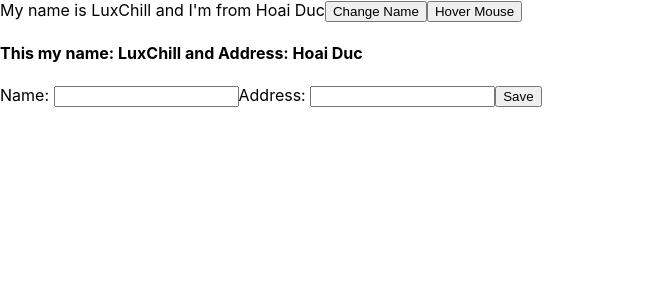
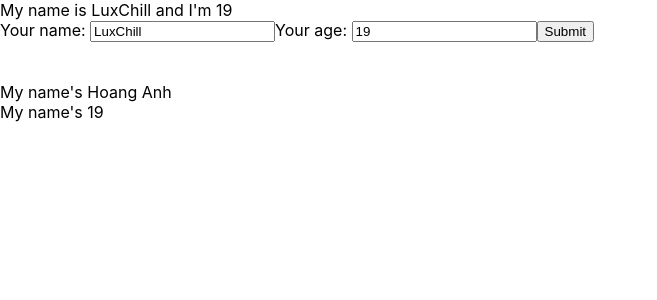
Before and after one commit to anhnhph33991/Doing-Quizz, a React (Create React App) app: page / in a window 1280 px wide. Shown: the top 300 px of the page, without its empty margins (0-657 px from the left). Built offline with nearby package versions, Linux system fonts and the light colour scheme.

Commit message:
Day 3 in react - Props

```diff
--- a/src/App.js
+++ b/src/App.js
@@ -1,11 +1,10 @@
-import logo from "./logo.svg";
+// import logo from "./logo.svg";
 import "./App.css";
-import { useDispatch, useSelector } from "react-redux";
-import { increaseCounter, decreaseCounter } from "./redux/action/counterAction";
+// import { useDispatch, useSelector } from "react-redux";
+// import { increaseCounter, decreaseCounter } from "./redux/action/counterAction";
 
 // Import components =>>> <<<=
 import MyComponents from "./components/MyComponents";
-import Message from "./components/Message";
 
 import React from "react";
 
@@ -14,8 +13,7 @@
   render() {
     return (
       <div>
-        <MyComponents></MyComponents>
-        <Message></Message>
+        <MyComponents/>
       </div>
     );
   }
--- /dev/null
+++ b/src/components/DisplayInfor.jsx
@@ -0,0 +1,17 @@
+import React from "react";
+
+class DisplayInfor extends React.Component {
+    render() {
+
+        const {name, age} = this.props
+
+        return (
+            <div>
+                <div>My name's {name}</div>
+                <div>My name's {age}</div>
+            </div>
+        )
+    }
+}
+
+export default DisplayInfor
--- a/src/components/Message.jsx
+++ /dev/null
@@ -1,33 +0,0 @@
-import { React, useState } from "react";
-
-const Message = () => {
-  const [state, setState] = useState({
-    name: "LuxChill",
-    address: "Hoai Duc",
-    age: 19,
-  });
-
-  const handleState = () => {
-    const name = document.querySelector('input[name="username"]').value;
-    const address = document.querySelector('input[name="address"]').value;
-    setState((state) => ({ ...state, name, address }));
-
-    document.querySelector('input[name="username"]').value = "";
-    document.querySelector('input[name="address"]').value = "";
-  };
-
-  return (
-    <div>
-      <h4>
-        This my name: {state.name} and Address: {state.address}
-      </h4>
-      <label>Name: </label>
-      <input type="text" name="username" />
-      <label>Address: </label>
-      <input type="text" name="address" />
-      <button onClick={handleState}>Save</button>
-    </div>
-  );
-};
-
-export default Message;
--- a/src/components/MyComponents.jsx
+++ b/src/components/MyComponents.jsx
@@ -1,36 +1,15 @@
 import React from "react";
+import UserInfor from "./UserInfor";
+import DisplayInfor from "./DisplayInfor";
+
 class MyComponents extends React.Component {
-
-  state = {
-    name: "LuxChill",
-    address: "Hoai Duc",
-    age: 19,
-  };
-
-  handleClick(event){
-    // console.log("click me success");
-    // console.log(event.target);
-
-    console.log(`My name is ${this.state.name}`)
-
-    this.setState({
-        name: "Hoang Anh",
-        address: "Song Phuong"
-    })
-  }
-
-  handleOnMouse(event){
-    console.log(event.pageX);
-  }
-
   render() {
     return (
-      <div>
-        My name is {this.state.name} and I'm from {this.state.address}
-
-        <button onClick={(event) => {this.handleClick(event)}}>Change Name</button>
-        <button onMouseOver={this.handleOnMouse}>Hover Mouse</button>
-      </div>
+      <>
+        <UserInfor />
+        <br /> <br />
+        <DisplayInfor name={"Hoang Anh"} age={19}/>
+      </>
     );
   }
 }
--- /dev/null
+++ b/src/components/UserInfor.jsx
@@ -0,0 +1,53 @@
+import React from "react";
+
+class UserInfor extends React.Component {
+
+  state = {
+    name: "LuxChill",
+    address: "Hoai Duc",
+    age: 19
+  }
+
+  handleOnSubmit = (event) => {
+    event.preventDefault()
+    console.log(this.state)
+  }
+
+  handleOnChangeName = (event) => {
+    this.setState({
+      name: event.target.value
+    })
+  }
+
+  handleOnChangeAge = (event) => {
+    this.setState({
+      age: event.target.value
+    })
+  }
+
+  render() {
+    return (
+      <div>
+        My name is {this.state.name} and I'm {this.state.age}
+        <form onSubmit={(event) => this.handleOnSubmit(event)}>
+          <label>Your name: </label>
+          <input
+            type="text"
+            onChange={(event) => this.handleOnChangeName(event)}
+            value={this.state.name}
+          />
+
+          <label>Your age: </label>
+          <input
+            type="text"
+            onChange={(event) => this.handleOnChangeAge(event)}
+            value={this.state.age}
+          />
+          <button>Submit</button>
+        </form>
+      </div>
+    )
+  }
+}
+
+export default UserInfor;
```
